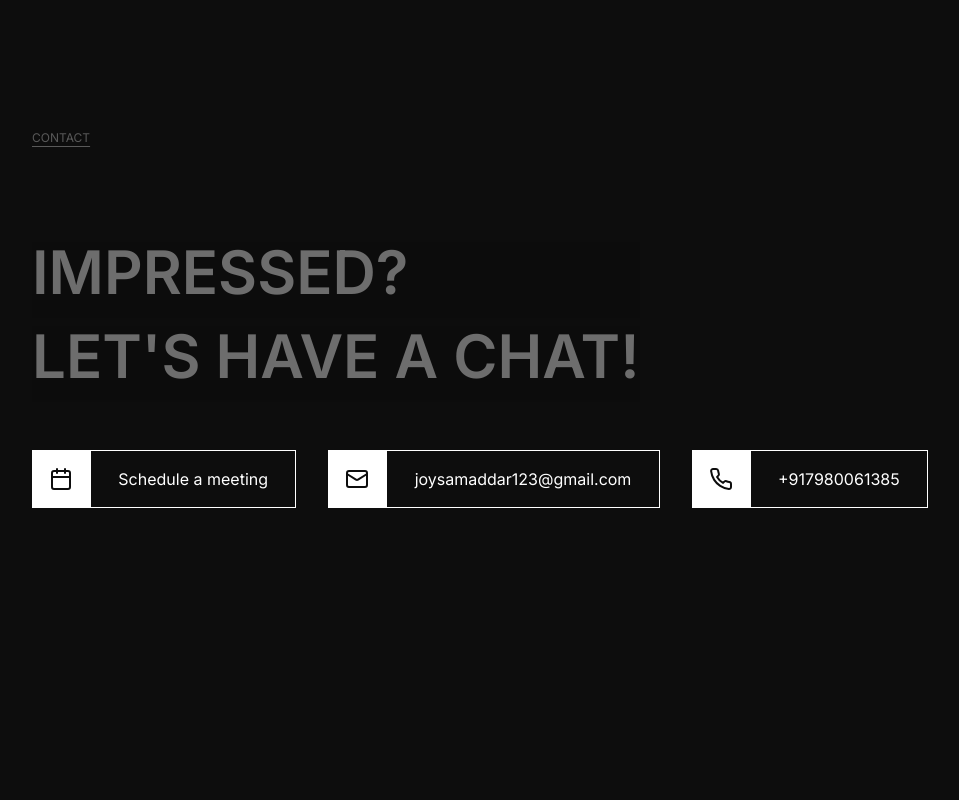
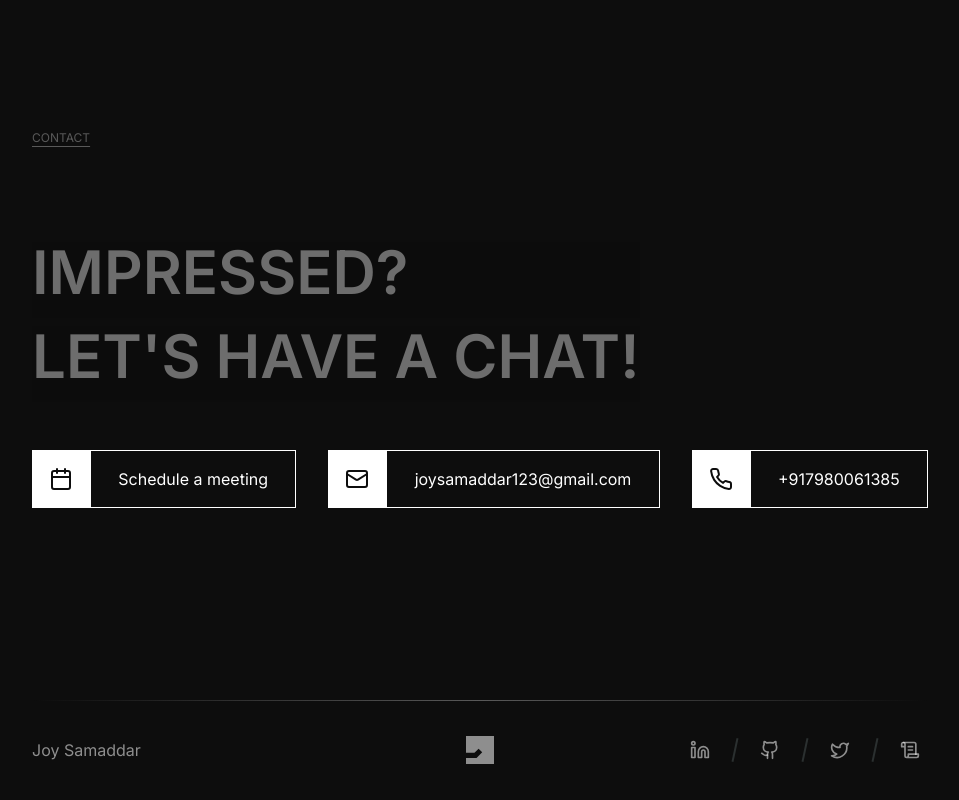
Before and after one commit to joysamaddar/portfolio, a Next.js app: page / in a window 1280 px wide. Shown: the part 7446-8246 px from the top of the page, without its empty margins (160-1119 px from the left). Before the commit the page ends 8146 px from the top, so only its background shows below. Built offline with nearby package versions, Linux system fonts and the light colour scheme.

Commit message:
Added footer section

```diff
--- a/app/page.tsx
+++ b/app/page.tsx
@@ -23,6 +23,7 @@ import Navbar from "@/components/Navbar";
 import Contact from "@/components/Contact";
 import Image from "next/image";
 import slanting_lines from "@/public/slanting_lines.svg";
+import Footer from "@/components/Footer";
 
 export default function Home() {
   const [mainRef, animateMain] = useAnimate();
@@ -30,11 +31,15 @@ export default function Home() {
   const [scrollDownRef, animateScrollDown] = useAnimate();
   const { scrollYProgress } = useScroll();
   const xVelocity = useVelocity(scrollYProgress);
-  const xTransform = useTransform(useSpring(scrollYProgress, {
-    stiffness: 100,
-    damping: 25,
-    restDelta: 0.001,
-  }), [0, 1], ["50%", "-50%"]);
+  const xTransform = useTransform(
+    useSpring(scrollYProgress, {
+      stiffness: 100,
+      damping: 25,
+      restDelta: 0.001,
+    }),
+    [0, 1],
+    ["50%", "-50%"]
+  );
 
   useEffect(() => {
     const lenis = new Lenis();
@@ -101,7 +106,10 @@ export default function Home() {
           <Skills />
           <Hobbies />
         </div>
-        <motion.div style={{ x: xTransform }} className="w-[200%] mt-12 select-none">
+        <motion.div
+          style={{ x: xTransform }}
+          className="w-[200%] mt-12 select-none"
+        >
           <Image
             src={slanting_lines}
             alt="Slanting lines"
@@ -110,6 +118,7 @@ export default function Home() {
         </motion.div>
         <div className="container">
           <Contact />
+          <Footer />
         </div>
       </main>
       <ScrollDown ref={scrollDownRef} />
--- /dev/null
+++ b/components/Footer.tsx
@@ -0,0 +1,83 @@
+import { Github, Linkedin, ScrollText, Twitter } from "lucide-react";
+import { motion } from "framer-motion";
+import resume_link from "@/constants/resume";
+
+export default function Footer() {
+  return (
+    <motion.section
+      variants={{
+        hidden: { opacity: 0, y: "1.5rem" },
+        show: {
+          opacity: 1,
+          y: "0",
+          transition: { type: "spring", bounce: 0.3 },
+        },
+      }}
+      initial="hidden"
+      whileInView="show"
+      id="footer"
+      className="relative select-none mx-[15%] flex items-center py-8 justify-between text-graytransparent"
+    >
+      <motion.div
+        variants={{
+          collapse: {
+            width: "0%",
+          },
+          expand: {
+            width: "100%",
+            transition: {
+              duration: 0.6,
+              delay: 0.4,
+            },
+          },
+        }}
+        initial={"collapse"}
+        whileInView={"expand"}
+        viewport={{ once: true }}
+        className="h-[1px] linegradient absolute top-0"
+      ></motion.div>
+      <p className="w-1/3 hover:text-primary transition-all duration-500">
+        Joy Samaddar
+      </p>
+      <svg
+        width="28"
+        height="28"
+        viewBox="0 0 137 137"
+        fill="none"
+        xmlns="http://www.w3.org/2000/svg"
+        className="group"
+      >
+        <path
+          d="M137 0H0V82.5H41.3223L61.6612 62.1612L79.3388 79.8388L51.6777 107.5H0V137H137V0Z"
+          fill="var(--graytransparent)"
+          className="group-hover:fill-primary transition-all duration-500"
+        />
+      </svg>
+      <div className="flex flex-row items-center justify-end transition-all z-[997] gap-4 w-1/3">
+        <a
+          href="https://www.linkedin.com/in/joy-samaddar/"
+          target="_blank"
+          className="p-2"
+        >
+          <Linkedin className="w-5 h-5 hover:text-primary" />
+        </a>
+        <div className="w-[2px] h-6 bg-darkgray rotate-12"></div>
+        <a
+          href="https://github.com/joysamaddar"
+          target="_blank"
+          className="p-2"
+        >
+          <Github className="w-5 h-5 hover:text-primary" />
+        </a>
+        <div className="w-[2px] h-6 bg-darkgray rotate-12"></div>
+        <a href="https://twitter.com/0xjooy" target="_blank" className="p-2">
+          <Twitter className="w-5 h-5 hover:text-primary" />
+        </a>
+        <div className="w-[2px] h-6 bg-darkgray rotate-12"></div>
+        <a href={resume_link} target="_blank" className="p-2">
+          <ScrollText className="w-5 h-5 hover:text-primary" />
+        </a>
+      </div>
+    </motion.section>
+  );
+}
```
